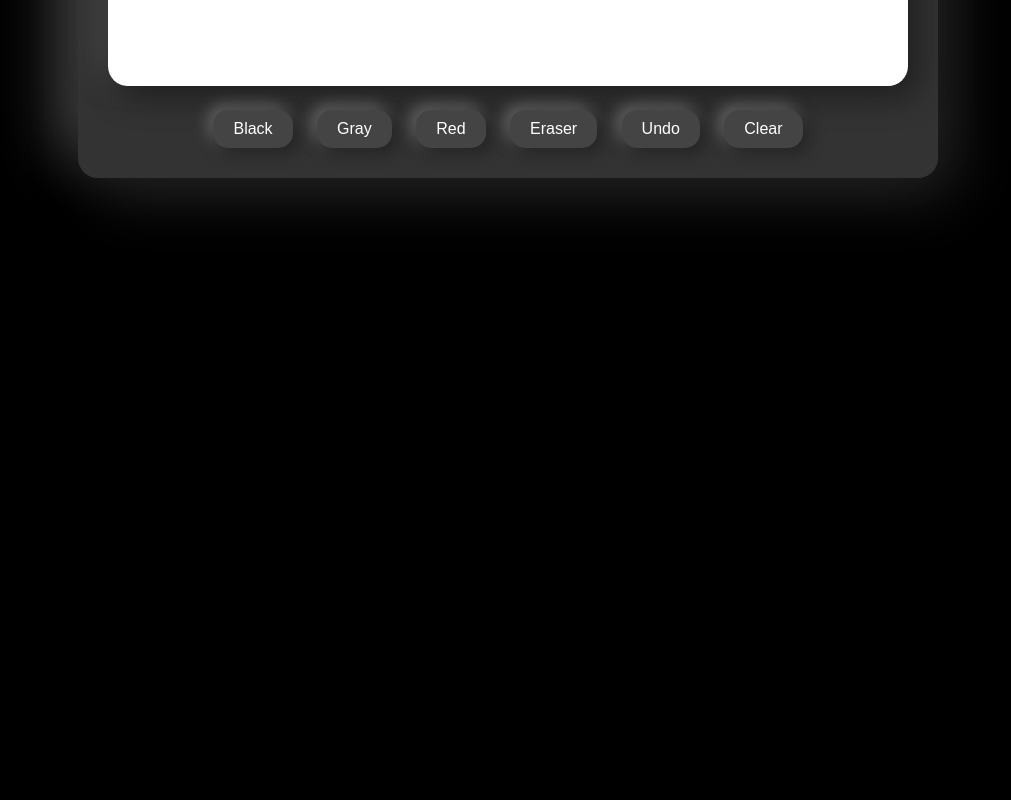
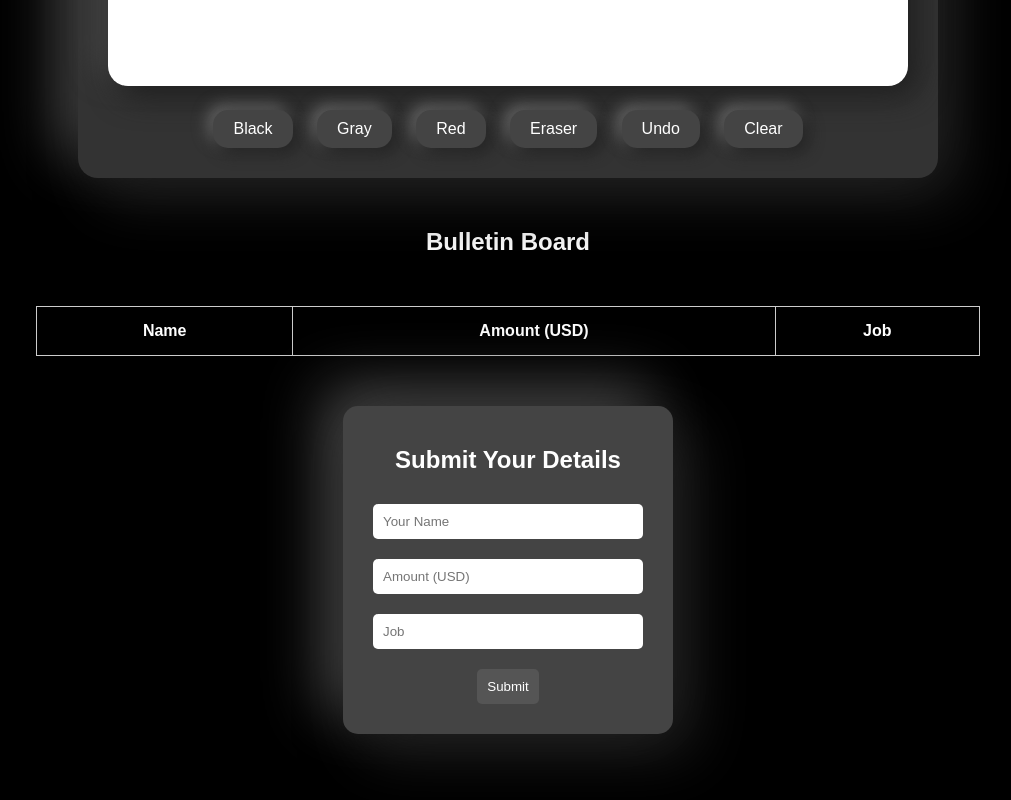
Before and after one commit to hashmagic420/devmoney, a plain HTML site: page index.html in a window 1280 px wide. Shown: the part 1139-1939 px from the top of the page, without its empty margins (132-1143 px from the left). Before the commit the page ends 1397 px from the top, so only its background shows below. Drawn offline with Linux system fonts and the light colour scheme.

Commit message:
Update index.html

```diff
--- a/index.html
+++ b/index.html
@@ -106,6 +106,55 @@
         .toolbar button:active {
             box-shadow: inset 5px 5px 15px #222, inset -5px -5px 15px #666;
         }
+
+        /* Bulletin Board Styling */
+        .bulletin-board {
+            margin-top: 50px;
+            width: 80%;
+            margin-left: auto;
+            margin-right: auto;
+            color: white;
+            border-collapse: collapse;
+        }
+
+        .bulletin-board th, .bulletin-board td {
+            padding: 15px;
+            border: 1px solid #ccc;
+            text-align: center;
+        }
+
+        /* Submission Form Styling */
+        .form-container {
+            margin-top: 50px;
+            padding: 20px;
+            background: #444;
+            border-radius: 15px;
+            box-shadow: 20px 20px 60px #1e1e1e, -20px -20px 60px #4a4a4a;
+            color: white;
+            display: inline-block;
+        }
+
+        .form-container input, .form-container button {
+            margin: 10px;
+            padding: 10px;
+            border: none;
+            border-radius: 5px;
+        }
+
+        .form-container input {
+            width: 250px;
+        }
+
+        .form-container button {
+            background-color: #555;
+            color: white;
+            cursor: pointer;
+        }
+
+        .form-container button:hover {
+            background-color: #777;
+        }
+
     </style>
 </head>
 <body>
@@ -149,6 +198,28 @@
                 <button onclick="undo()">Undo</button>
                 <button onclick="clearCanvas()">Clear</button>
             </div>
+        </div>
+
+        <!-- Bulletin Board Section -->
+        <h2>Bulletin Board</h2>
+        <table class="bulletin-board" id="bulletinBoard">
+            <tr>
+                <th>Name</th>
+                <th>Amount (USD)</th>
+                <th>Job</th>
+            </tr>
+            <!-- Entries will be added here -->
+        </table>
+
+        <!-- Submission Form Section -->
+        <div class="form-container neuromorphic">
+            <h2>Submit Your Details</h2>
+            <form id="submissionForm">
+                <input type="text" id="name" placeholder="Your Name" required><br>
+                <input type="text" id="amount" placeholder="Amount (USD)" required><br>
+                <input type="text" id="job" placeholder="Job" required><br>
+                <button type="button" onclick="submitForm()">Submit</button>
+            </form>
         </div>
     </div>
 
@@ -314,6 +385,35 @@
 
         /* Initialize the Canvas */
         displayMessage();
+
+        /* Bulletin Board Functionality */
+        function addBulletinEntry(name, amount, job) {
+            const table = document.getElementById("bulletinBoard");
+            const row = table.insertRow();
+            const cell1 = row.insertCell(0);
+            const cell2 = row.insertCell(1);
+            const cell3 = row.insertCell(2);
+            cell1.textContent = name;
+            cell2.textContent = amount;
+            cell3.textContent = job;
+        }
+
+        /* Submission Form Handling */
+        function submitForm() {
+            const name = document.getElementById('name').value;
+            const amount = document.getElementById('amount').value;
+            const job = document.getElementById('job').value;
+
+            // Add entry to bulletin board
+            addBulletinEntry(name, amount, job);
+
+            // Email submission (you'll need backend to process this)
+            const mailtoLink = `mailto:devmoney@gmail.com?subject=Job%20Submission&body=Name:%20${name}%0AAmount:%20${amount}%0AJob:%20${job}`;
+            window.location.href = mailtoLink;
+
+            // Clear form
+            document.getElementById('submissionForm').reset();
+        }
     </script>
 
 </body>
```
